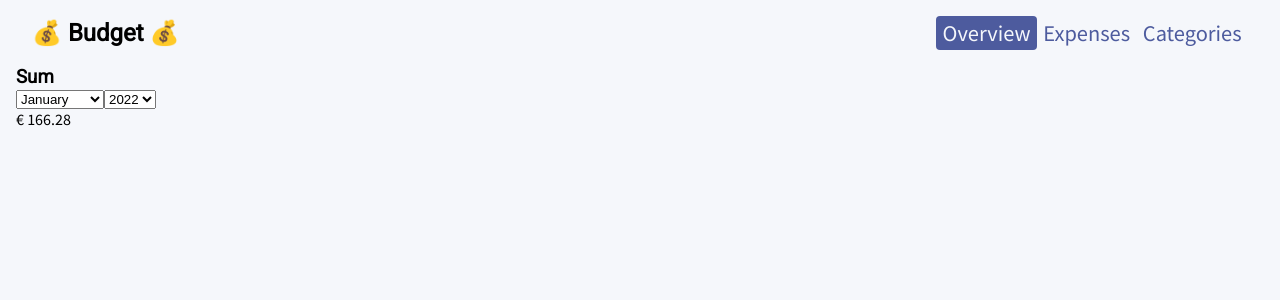
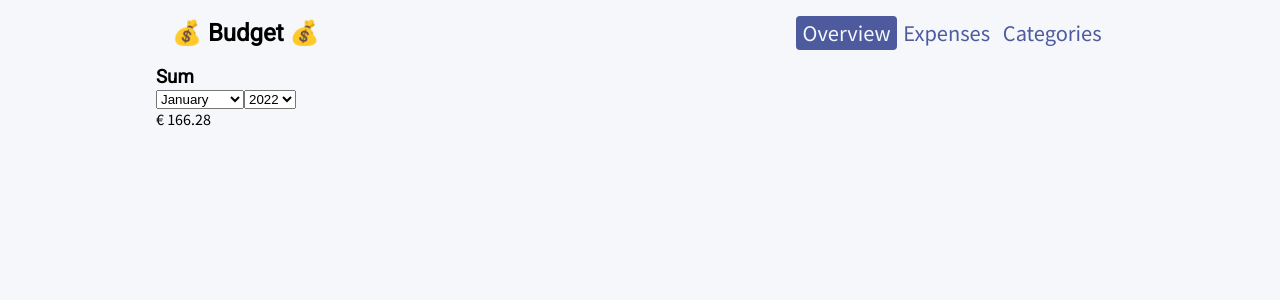
Before and after one commit to donatmarton/budget, a React (Create React App) app: page / in a window 1280 px wide. Shown: the top 300 px of the page. Built offline with nearby package versions, Linux system fonts and the light colour scheme.

Commit message:
Limit width

```diff
--- a/src/App.css
+++ b/src/App.css
@@ -21,5 +21,7 @@ a {
 }
 
 .app {
-  margin: 0 1rem;
+  padding: 0 1rem;
+  max-width: 1000px;
+  margin: 0 auto;
 }
```
